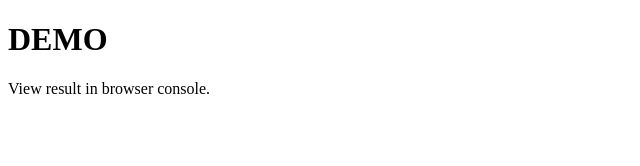
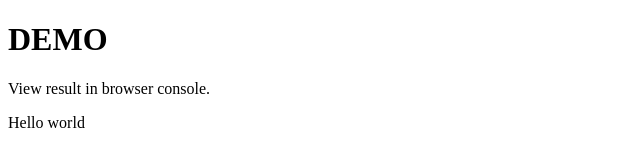
Before and after one commit to ratchagarn/transit, a website: page demo/index.html in a window 1280 px wide. Shown: the full height of the page, 0-640 px from the left. Drawn offline with Linux system fonts and the light colour scheme.

Commit message:
Release version 0.1.2

```diff
--- a/demo/a.js
+++ b/demo/a.js
@@ -1,4 +1,4 @@
-(function() {
+(function(D) {
 
 'use strict';
 
@@ -20,11 +20,13 @@ var A = (function() {
 
 transit.load('for-load.js', function() {
   var LoadFile = require('LoadFile');
-  console.log(LoadFile);
+  D.getElementById('greeting').appendChild(
+    D.createTextNode( LoadFile.greeting() )
+  );
 });
 
 
 exports('A', A);
 
 
-}).call(this);
+}).call(this, document);
--- a/demo/for-load.js
+++ b/demo/for-load.js
@@ -8,8 +8,8 @@ var LoadFile = (function() {
 
   return {
 
-    hello: function() {
-      console.log('Hello world');
+    greeting: function() {
+      return 'Hello world';
     }
 
   }
--- a/demo/index.html
+++ b/demo/index.html
@@ -10,6 +10,7 @@
   <h1>DEMO</h1>
 
   <p>View result in browser console.</p>
+  <p id="greeting"></p>
 
   <script src="../src/transit.js"></script>
   <script src="a.js"></script>
--- a/package.json
+++ b/package.json
@@ -1,6 +1,6 @@
 {
   "name": "transit",
-  "version": "0.1.1",
+  "version": "0.1.2",
   "description": "Export javascript code available to the javascript file.",
   "main": "Gruntfile.js",
   "repository": {
--- a/src/transit.js
+++ b/src/transit.js
@@ -1,4 +1,4 @@
-(function() {
+(function(W) {
 
 'use strict';
 
@@ -9,7 +9,7 @@
  * ------------------------------------------------------------
  */
 
-var transit = (function() {
+var transit = (function(W) {
 
   var transit_storage = {};
 
@@ -65,6 +65,83 @@ var transit = (function() {
   }
 
 
+  /**
+   * Encode string to base64
+   * see: http://phpjs.org/functions/base64_encode/
+   * ------------------------------------------------------------
+   * @name base64Encode
+   * @param {String} string for encode
+   * @return {String} string encode with base64
+   */
+
+  function base64Encode(data) {
+    var b64 = 'ABCDEFGHIJKLMNOPQRSTUVWXYZabcdefghijklmnopqrstuvwxyz0123456789+/=';
+    var o1, o2, o3, h1, h2, h3, h4, bits, i = 0,
+      ac = 0,
+      enc = '',
+      tmp_arr = [];
+
+    if (!data) {
+      return data;
+    }
+
+    do { // pack three octets into four hexets
+      o1 = data.charCodeAt(i++);
+      o2 = data.charCodeAt(i++);
+      o3 = data.charCodeAt(i++);
+
+      bits = o1 << 16 | o2 << 8 | o3;
+
+      h1 = bits >> 18 & 0x3f;
+      h2 = bits >> 12 & 0x3f;
+      h3 = bits >> 6 & 0x3f;
+      h4 = bits & 0x3f;
+
+      // use hexets to index into b64, and append result to encoded string
+      tmp_arr[ac++] = b64.charAt(h1) + b64.charAt(h2) + b64.charAt(h3) + b64.charAt(h4);
+    } while (i < data.length);
+
+    enc = tmp_arr.join('');
+
+    var r = data.length % 3;
+
+    return (r ? enc.slice(0, r - 3) : enc) + '==='.slice(r || 3);
+  }
+
+
+  /**
+   * Generate ID from url for track load script
+   * ------------------------------------------------------------
+   * @name generateLoadID
+   * @return {String} load ID
+   */
+
+  function generateLoadID(url) {
+    return 'transit-load-' + base64Encode(url);
+  }
+
+
+  /**
+   * Clean up duplication script tag before load
+   * ------------------------------------------------------------
+   * @name cleanUpScript
+   * @param {String} script id for remove
+   */
+
+  function cleanUpScript(id) {
+    var target = document.getElementById(id);
+    if (target) {
+      target.parentNode.removeChild(target);
+    }
+  }
+
+
+  /**
+   * ------------------------------------------------------------
+   * Avaliable method
+   * ------------------------------------------------------------
+   */
+
   return {
 
     /**
@@ -89,11 +166,14 @@ var transit = (function() {
      * @name transit.exports
      * @param {String} context name
      * @param {Function} export function
+     * @param {Boolean} update export source or not (default: true)
      */
 
-    exports: function(name, func) {
+    exports: function(name, func, update) {
+      if (update == null) { update = true; }
+
       // check exports function exist or not
-      if (transit_storage[name]) {
+      if (transit_storage[name] && !update) {
         throw new Error('Exports name `' + name + '` is already exist.');
       }
 
@@ -157,35 +237,44 @@ var transit = (function() {
      * @param {String} context for append script [head|current|bottom] (default is current script file)
      */
 
-    load: function(url, callback, append_to) {
-      if (append_to == null) { append_to = 'current'; }
+    load: function(url, callback, context) {
+      if (context == null) { context = 'current'; }
 
-      var script = document.createElement('script');
+      var script = document.createElement('script'),
+          id = generateLoadID(url);
+
+      // remove duplicate script
+      cleanUpScript(id);
+
+      script.id = id;
       script.src = url;
+
 
       // Then bind the event to the callback function.
       // There are several events for cross browser compatibility.
       script.onreadystatechange = (callback || noop);
       script.onload = (callback || noop);
 
-      if (append_to === 'head') {
+      if (context === 'head') {
         document.getElementsByTagName('head')[0].appendChild(script);
       }
-      else if (append_to === 'current') {
+      else if (context === 'current') {
         var currentScript = document.getElementsByTagName('script');
         currentScript = currentScript[currentScript.length - 1];
         currentScript.parentNode.insertBefore(script, currentScript);
       }
-      else if (append_to === 'bottom') {
+      else if (context === 'bottom') {
         document.getElementsByTagName('body')[0].appendChild(script);
       }
 
+      // clean up load script
+      // script.parentNode.removeChild(script);
     }
 
 
   };
 
-})();
+})(window);
 
 
 /**
@@ -194,13 +283,12 @@ var transit = (function() {
  * ------------------------------------------------------------
  */
 
-if (!window.exports && !window.require && !window.requireClone) {
-  window.exports = transit.exports;
-  window.require = transit.require;
-  window.requireClone = transit.requireClone;
+if (!W.exports && !W.require && !W.requireClone) {
+  W.exports = transit.exports;
+  W.require = transit.require;
+  W.requireClone = transit.requireClone;
 }
 
-window.transit = transit;
+W.transit = transit;
 
-
-}).call(this);
+})(window);
```
Also changed, not shown: README.md, dist/transit.js, dist/transit.min.js.
